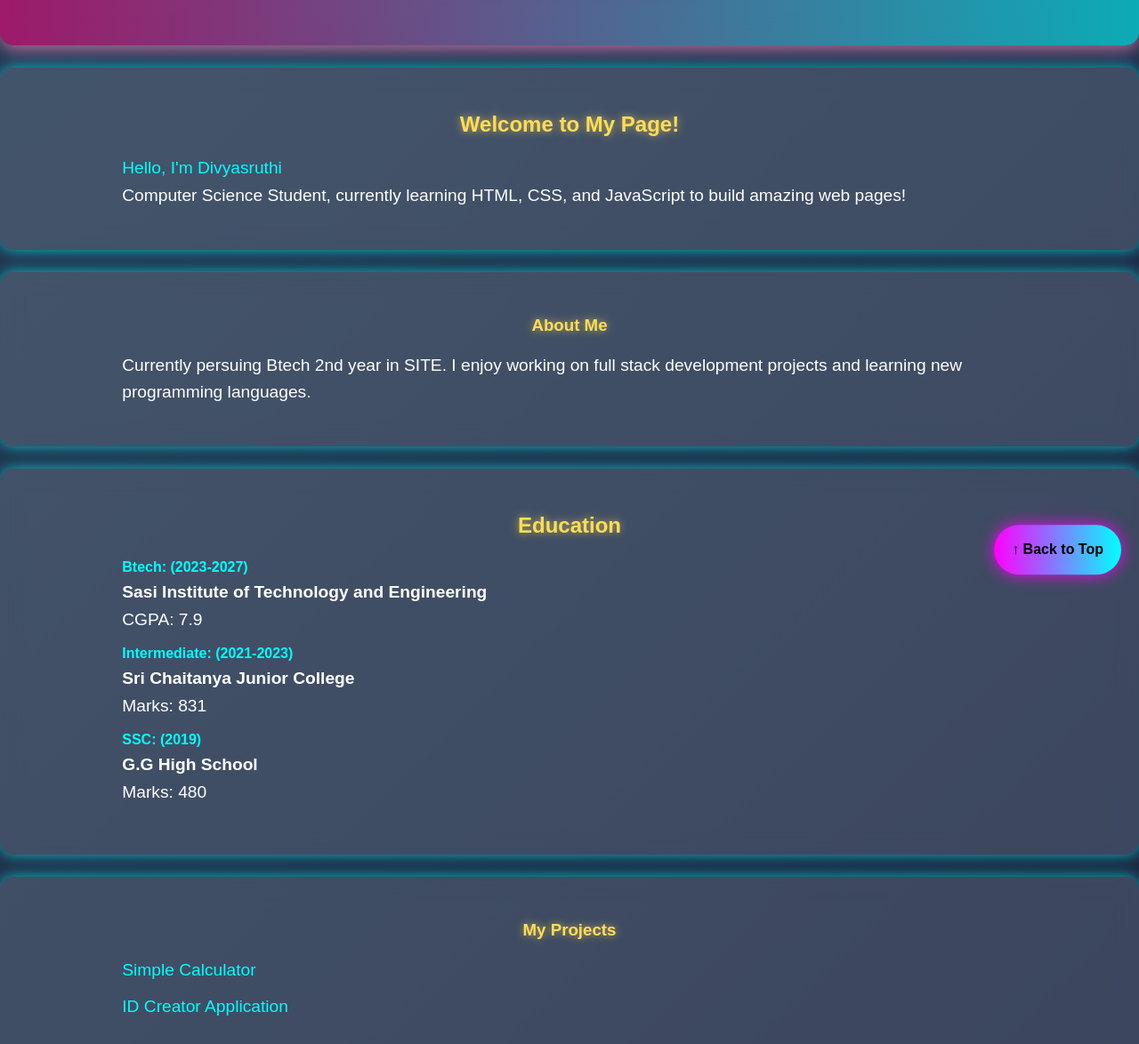
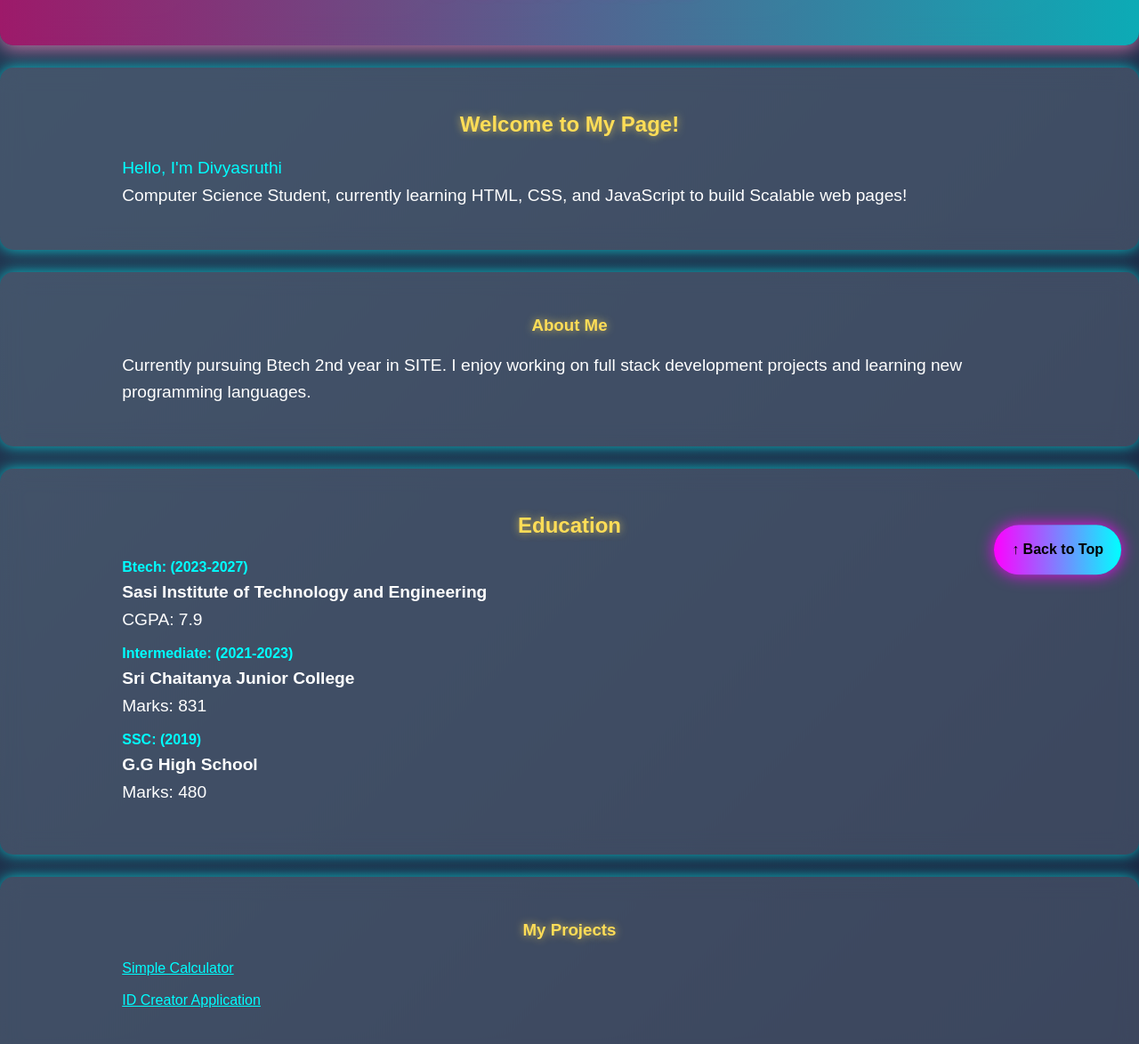
Before and after one commit to nagireddydivyasruthi/nagireddydivyasruthi.github.io, a plain HTML site: page index.html in a window 1280 px wide. Shown: the part 126-1300 px from the top of the page at 89% size. Drawn offline with Linux system fonts and the light colour scheme.

Commit message:
Update index.html

```diff
--- a/index.html
+++ b/index.html
@@ -16,13 +16,13 @@
         <div class="container">
             <h2>Welcome to My Page!</h2>
             <p style="color:aqua">Hello, I'm Divyasruthi</p>
-            <p>Computer Science Student, currently learning HTML, CSS, and JavaScript to build amazing web pages!</p>
+            <p>Computer Science Student, currently learning HTML, CSS, and JavaScript to build Scalable web pages!</p>
         </div>
     </section>
     <section class="details">
         <div class="container">
             <h3>About Me</h3>
-            <p>Currently persuing Btech 2nd year in SITE. I enjoy working on full stack development projects and learning new programming languages.</p>
+            <p>Currently pursuing Btech 2nd year in SITE. I enjoy working on full stack development projects and learning new programming languages.</p>
         </ul>
         </div>
     </section>
@@ -53,10 +53,10 @@
             <h3>My Projects</h3>
             <ul>
 <li>
-<p style='color:aqua '>Simple Calculator</p>
+<a style='color:aqua ' href="https://nagireddydivyasruthi.github.io/Calculator" target="_blank">Simple Calculator</a>
 </li>
 <li>
-<p style='color:aqua'>ID Creator Application</p>
+<a style='color:aqua' href="https://nagireddydivyasruthi.github.io/exp5">ID Creator Application</a>
 </li>
 
 </ul>
```
